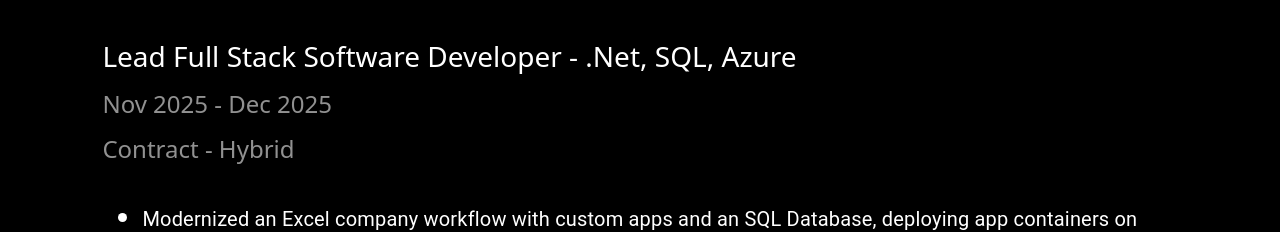
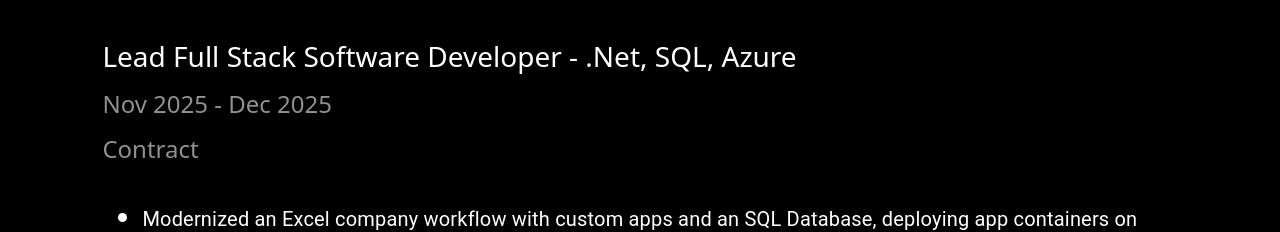
Before and after one commit to devingrischow/devin_grischow-portfolio-react-mui, a React (Create React App) app: page /#/1 in a window 1280 px wide. Before the commit this address led to /#/1. Shown: the part 4320-4552 px from the top of the page. Built offline with nearby package versions, Linux system fonts and the light colour scheme.

Commit message:
Emphasized Contract More than Hybrid
- No Real Difference in job turns, fits description more accuretley

```diff
--- a/src/data/work-experience-objects.js
+++ b/src/data/work-experience-objects.js
@@ -3,7 +3,7 @@ export const workExperience = [
     {
         workTitleText: "Lead Full Stack Software Developer - .Net, SQL, Azure",
         workTime:"Nov 2025 - Dec 2025",
-        workType:"Contract - Hybrid",
+        workType:"Contract",
         points:[
             "Modernized an Excel company workflow with custom apps and an SQL Database, deploying app containers on Azure from Docker Hub.",
             "Developed a .NET multiplatform library to use identical working logic in each app.",
```
